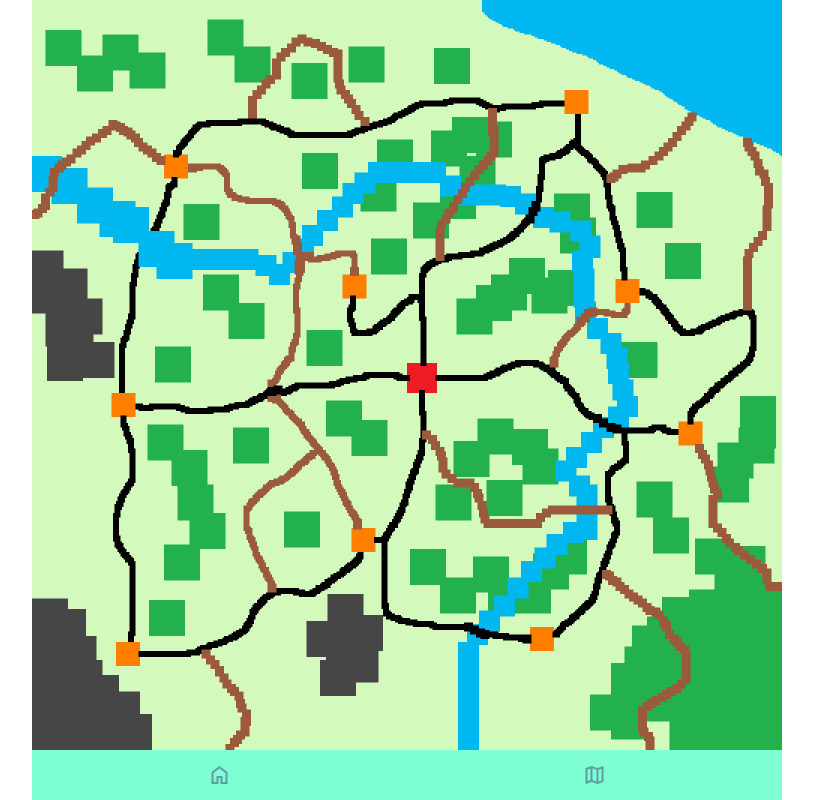
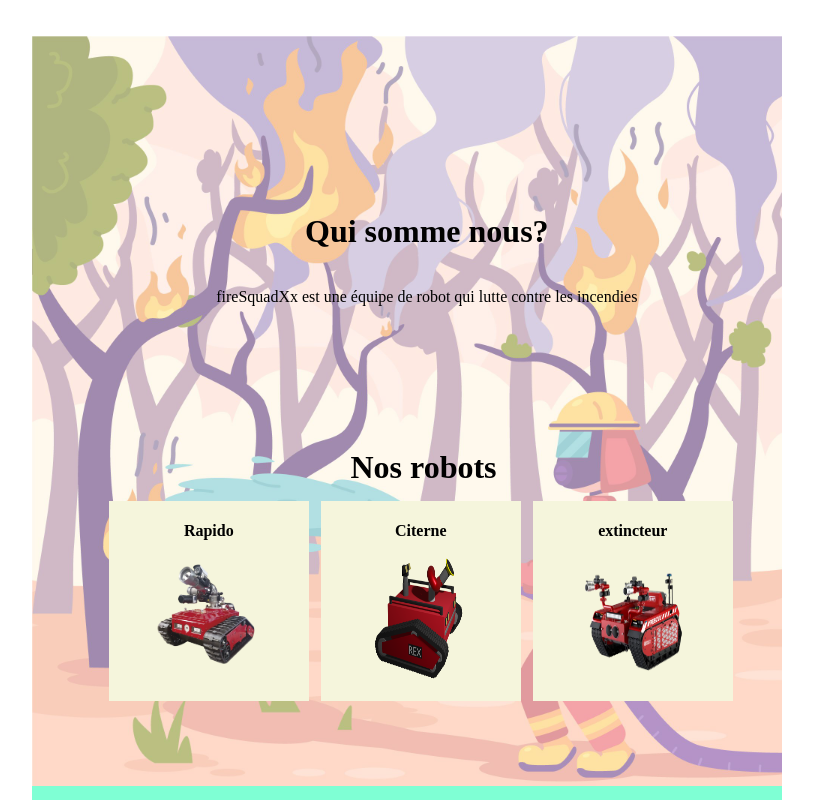
Before and after one commit to Blewkse/FireSquadXX, an Angular app in the folder frontend/: page /home in a window 1280 px wide. Shown: the top 800 px of the page, without its empty margins (233-1046 px from the left). Built offline with nearby package versions, Linux system fonts and the light colour scheme.

Commit message:
update project map component

```diff
--- a/frontend/src/app/Components/map/map.component.html
+++ b/frontend/src/app/Components/map/map.component.html
@@ -1,2 +1,2 @@
-<p>map works!</p>
-<canvas #mapCanvas width="500" height="500"> Loading... </canvas>
+<canvas id="mapCanvas" width="750" height="750"></canvas>
+<app-navbar></app-navbar>
--- a/frontend/src/app/Components/map/map.component.scss
+++ b/frontend/src/app/Components/map/map.component.scss
@@ -0,0 +1,7 @@
+:host {
+  display: flex;
+  flex-direction: column;
+  justify-content: center;
+  align-items: center;
+  height: 100vh;
+}
--- a/frontend/src/app/app.component.html
+++ b/frontend/src/app/app.component.html
@@ -1,4 +1,3 @@
 <div>
-  <app-map></app-map>
   <router-outlet></router-outlet>
 </div>
```
Also changed, not shown: 2 other files (tests, documents, lock files or other folders).
